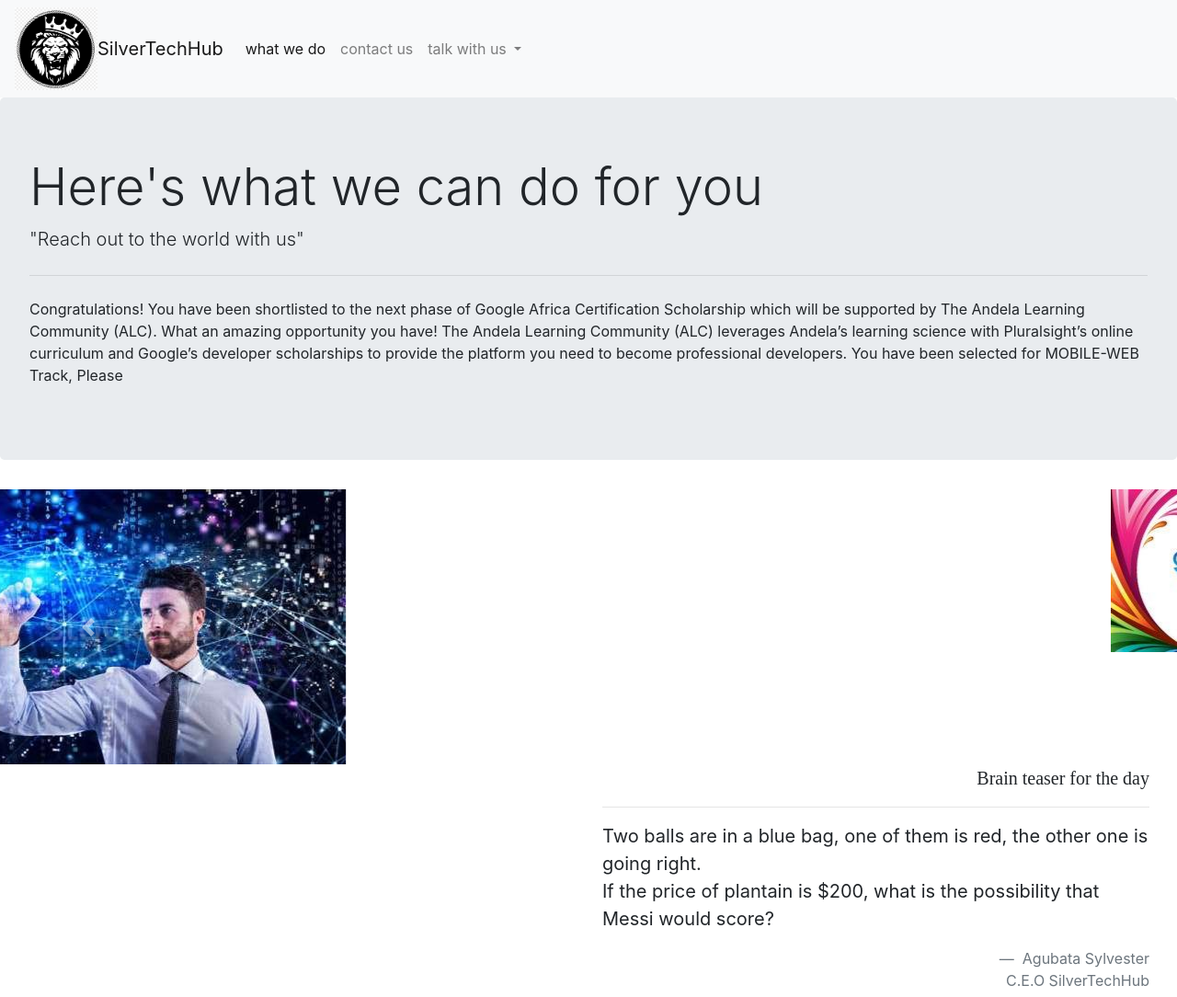
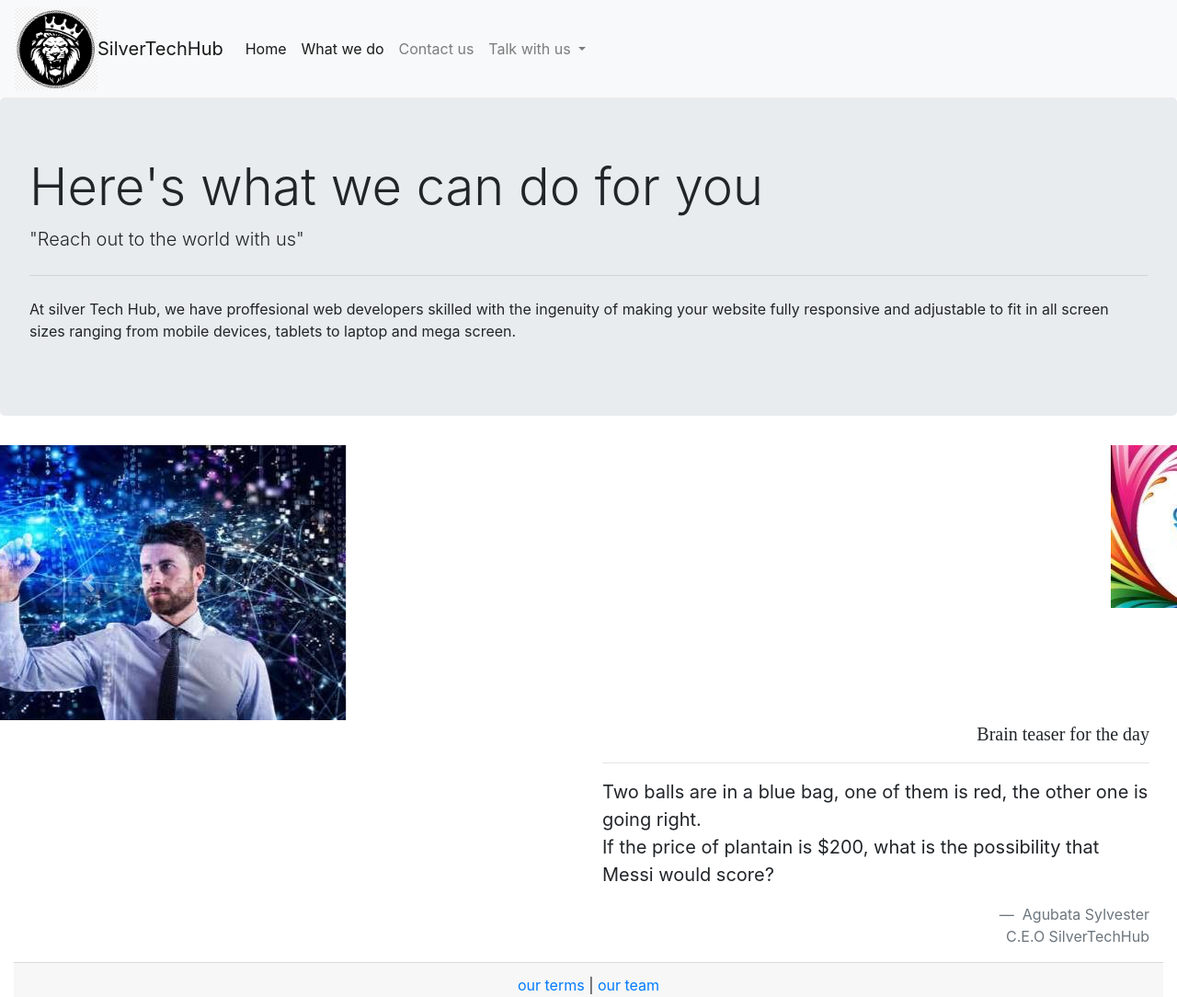
Before and after one commit to silvertechhub/silvertechhub.github.io, a plain HTML site: page infosilver.html in a window 1280 px wide. Shown: the top 1084 px of the page at 92% size. Drawn offline with nearby package versions, Linux system fonts and the light colour scheme.

Commit message:
new update

```diff
--- a/infosilver.html
+++ b/infosilver.html
@@ -23,14 +23,18 @@
   <div class="collapse navbar-collapse" id="navbarSupportedContent">
     <ul class="navbar-nav mr-auto">
       <li class="nav-item active">
-        <a class="nav-link" href="infosilver.html">what we do <span class="sr-only">(current)</span></a>
+        <a class="nav-link" href="index.html">Home<span class="sr-only">(current)</span></a>
       </li>
+      <li class="nav-item active">
+        <a class="nav-link" href="infosilver.html">What we do <span class="sr-only">(current)</span></a>
+      </li>
+
       <li class="nav-item">
-        <a class="nav-link" href="meetus.html">contact us</a>
+        <a class="nav-link" href="meetus.html">Contact us</a>
       </li>
       <li class="nav-item dropdown">
         <a class="nav-link dropdown-toggle" href="#" id="navbarDropdown" role="button" data-toggle="dropdown" aria-haspopup="true" aria-expanded="false">
-          talk with us
+          Talk with us
         </a>
         <div class="dropdown-menu" aria-labelledby="navbarDropdown">
           <a class="dropdown-item" href="https://twitter.com/ranoldee">twitter</a>
@@ -56,18 +60,12 @@
   <h1 class="display-4">Here's what we can do for you</h1>
   <p class="lead">"Reach out to the world with us"</p>
   <hr class="my-4">
-  <p>Congratulations! You have been shortlisted to the next phase of Google Africa Certification Scholarship which will be supported by The Andela Learning Community (ALC).
-
-What an amazing opportunity you have!
-
-The Andela Learning Community (ALC) leverages Andela’s learning science with Pluralsight’s online curriculum and Google’s developer scholarships to provide the platform you need to become professional developers.
-
-You have been selected for MOBILE-WEB Track, Please</p>
+  <p>At silver Tech Hub, we have proffesional web developers skilled with the ingenuity of making your website fully responsive and adjustable to fit in all screen sizes ranging from mobile devices, tablets to laptop and mega screen.</p>
  <!---- <a class="btn btn-primary btn-lg" href="#" role="button">Learn more</a>--->
 </div>
  <!-------------------------------end of jumbotron---------------------------------------->
  <!-------------------------------carousel---------------------------------->
- <div id="demo" class="carousel slide" data-ride="carousel">
+ <div id="demo" id="goat" class="carousel slide" data-ride="carousel" align="center">
   <ul class="carousel-indicators">
     <li data-target="#demo" data-slide-to="0" class="active"></li>
     <li data-target="#demo" data-slide-to="1"></li>
@@ -99,7 +97,7 @@ You have been selected for MOBILE-WEB Track, Please</p>
   <a class="carousel-control-prev" href="#demo" data-slide="prev">
     <span class="carousel-control-prev-icon"></span>
   </a>
-  <a class="carousel-control-next" href="#demo" data-slide="next">
+  <a id="goat" class="carousel-control-next" href="#demo" data-slide="next">
     <span class="carousel-control-next-icon"></span>
   </a>
 </div>
```
Also changed, not shown: index.html (+1 -1 lines), meetus.html (+21 -6 lines), 1 other file.
